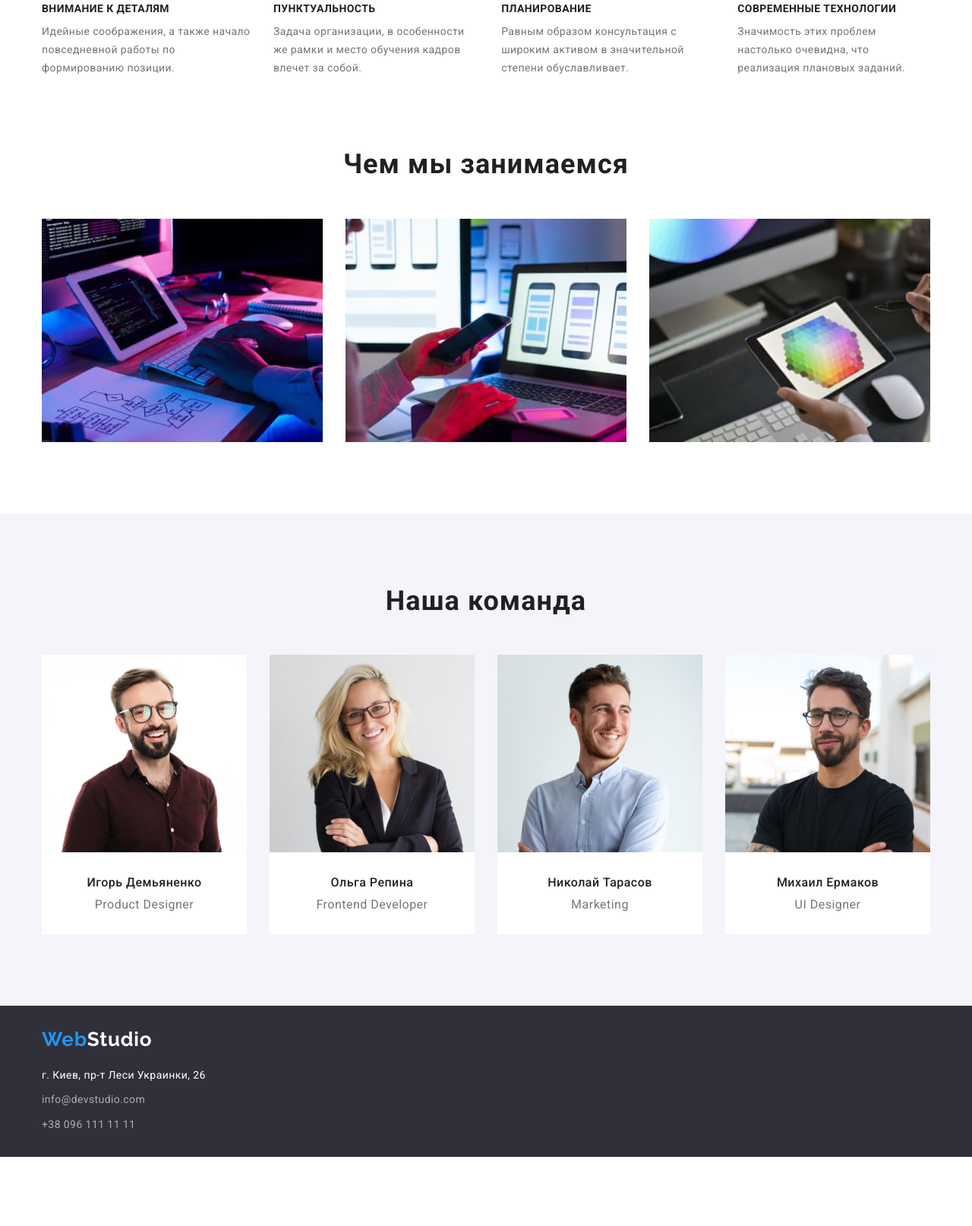
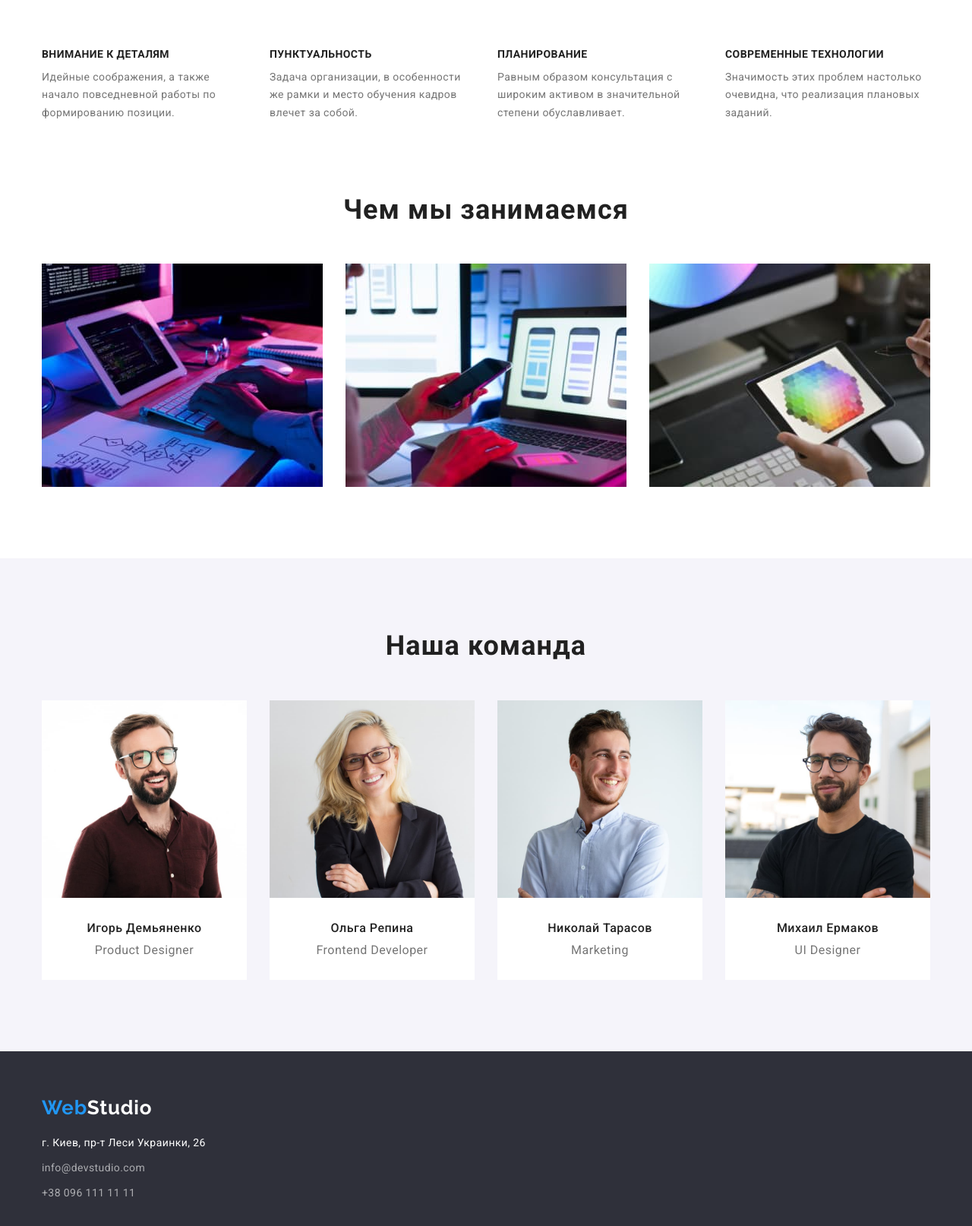
Before and after one commit to hellene-mary/goit-markup-hw-03, a plain HTML site: page index.html in a window 1280 px wide. Shown: the part 710-2324 px from the top of the page at 76% size. Before the commit the page ends 2233 px from the top, so only its background shows below. Drawn offline with nearby package versions, Linux system fonts and the light colour scheme.

Commit message:
Внесені правки

```diff
--- a/css/styles.css
+++ b/css/styles.css
@@ -142,9 +142,12 @@ img {
     font-size: 44px;
     line-height: 1.36;
     text-align: center;
+    width: 696px;
     letter-spacing: 0.06em;
     text-transform: uppercase;
     margin-bottom: 30px;
+    margin-left: auto;
+    margin-right: auto;
 }
 
 .hero-button {
@@ -178,6 +181,10 @@ img {
 
 .advantage-item:not(:last-child) {
     margin-right: 30px;
+}
+
+.advantage-item{
+    width: 270px;
 }
 
 .advantage-heading {
@@ -245,13 +252,17 @@ img {
     margin-bottom: 50px;
 }
 
+.team-info {
+    padding-top: 30px;
+    padding-bottom: 30px;
+}
+
 .team-name {
     font-weight: 500;
     font-size: 16px;
     line-height: 1.19;
     text-align: center;
     letter-spacing: 0.03em;
-    margin-top: 30px;
     margin-bottom: 10px;
 }
 
@@ -261,7 +272,6 @@ img {
     line-height: 1.19;
     text-align: center;
     letter-spacing: 0.03em;
-    margin-bottom: 30px;
 }
 
 /* ------------------------FOOTER------------------------------- */
@@ -278,8 +288,8 @@ img {
 
 .footer {
     background-color: var(--dark-bgc);
-    padding-top: 30px;
-    padding-bottom: 30px;
+    padding-top: 60px;
+    padding-bottom: 60px;
 }
 
 .address {
@@ -321,7 +331,7 @@ img {
 .button {
     display: flex;
     justify-content: center;
-    margin-bottom: 34px;
+    margin-bottom: 50px;
 }
 
 .btn {
--- a/index.html
+++ b/index.html
@@ -81,23 +81,31 @@
                 <ul class="team-list list">
                     <li class="team-member">
                         <img class="team-image" src="./images/photo1.jpg" alt="Игорь Демьяненко" width="270">
+                        <div class="team-info">
                             <p class="team-name">Игорь Демьяненко</p>
                             <p class="team-position" lang="en">Product Designer</p>
+                        </div>
                     </li>
                     <li class="team-member">
                         <img class="team-image" src="./images/photo2.jpg" alt="Ольга Репина" width="270">
+                        <div class="team-info">
                             <p class="team-name">Ольга Репина</p>
                             <p class="team-position" lang="en">Frontend Developer</p>
+                        </div>
                     </li>
                     <li class="team-member">
                         <img class="team-image" src="./images/photo3.jpg" alt="Николай Тарасов" width="270">
+                        <div class="team-info">
                             <p class="team-name">Николай Тарасов</p>
                             <p class="team-position" lang="en">Marketing</p>
+                        </div>
                     </li>
                     <li class="team-member">
                         <img class="team-image" src="./images/photo4.jpg" alt="Михаил Ермаков" width="270">
+                        <div class="team-info">
                             <p class="team-name">Михаил Ермаков</p>
                             <p class="team-position" lang="en">UI Designer</p>
+                        </div>
                     </li>
                 </ul>
             </div>
```
Lines whose indentation alone changed are shown as unchanged.
